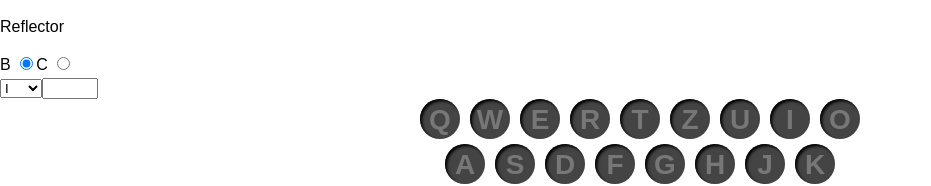
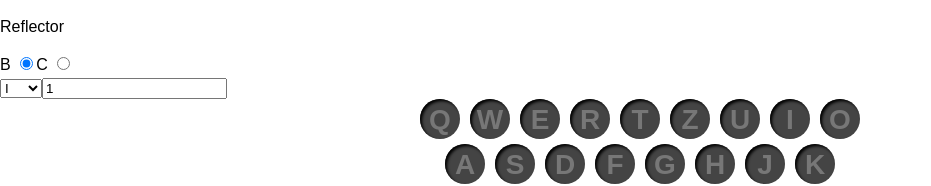
Before and after one commit to kevcomedia/enigma-react, a React (Create React App) app: page / in a window 1280 px wide. Shown: the top 186 px of the page, without its empty margins (0-931 px from the left). Built offline with nearby package versions, Linux system fonts and the light colour scheme.

Commit message:
Handle changing rotor position

```diff
--- a/src/App.js
+++ b/src/App.js
@@ -11,6 +11,12 @@ class App extends Component {
     key: null,
     plugboard: [],
     reflector: 'B',
+    rotors: [
+      {
+        type: 'I',
+        position: 1,
+      },
+    ],
   };
 
   setActiveKey = (key) => {
@@ -23,6 +29,16 @@ class App extends Component {
 
   setReflector = (reflector) => {
     this.setState({ reflector });
+  };
+
+  updateRotor = (index, rotor) => {
+    this.setState((prevState) => ({
+      rotors: [
+        ...prevState.rotors.slice(0, index),
+        rotor,
+        ...prevState.rotors.slice(index + 1),
+      ],
+    }));
   };
 
   transform = () => {
@@ -60,7 +76,14 @@ class App extends Component {
     return (
       <div className="App">
         <Reflector type={this.state.reflector} onChange={this.setReflector} />
-        <Rotor />
+        {this.state.rotors.map(({ type, position }, idx) => (
+          <Rotor
+            type={type}
+            position={position}
+            onUpdate={this.updateRotor.bind(this, idx)}
+            key={idx}
+          />
+        ))}
         <Lampboard output={this.transform()} />
         <Keyboard onActivate={this.setActiveKey} />
         <Plugboard
--- a/src/Rotor.js
+++ b/src/Rotor.js
@@ -1,6 +1,22 @@
 import React, { Component } from 'react';
 
 class Rotor extends Component {
+  handlePositionChange = (event) => {
+    let value = +event.target.value;
+    if (Number.isNaN(value)) return;
+
+    if (value > 26) {
+      value = 1;
+    } else if (value < 1) {
+      value = 26;
+    }
+
+    this.props.onUpdate({
+      type: this.props.type,
+      position: value,
+    });
+  };
+
   render() {
     return (
       <div className="Rotor">
@@ -14,7 +30,11 @@ class Rotor extends Component {
           <option value="VII">VII</option>
           <option value="VIII">VIII</option>
         </select>
-        <input type="number" min="1" max="26" />
+        <input
+          type="number"
+          value={this.props.position}
+          onChange={this.handlePositionChange}
+        />
       </div>
     );
   }
```
